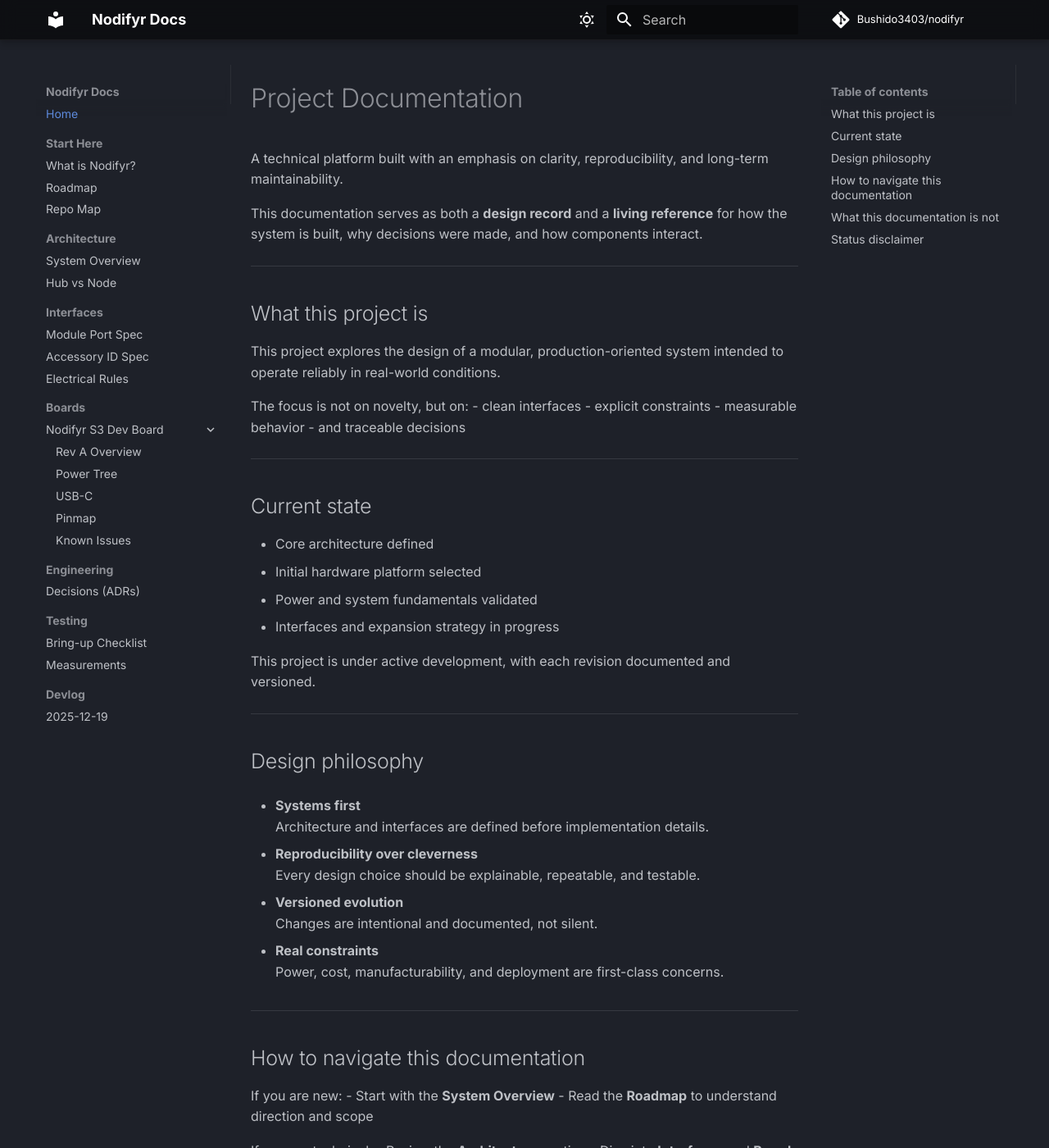
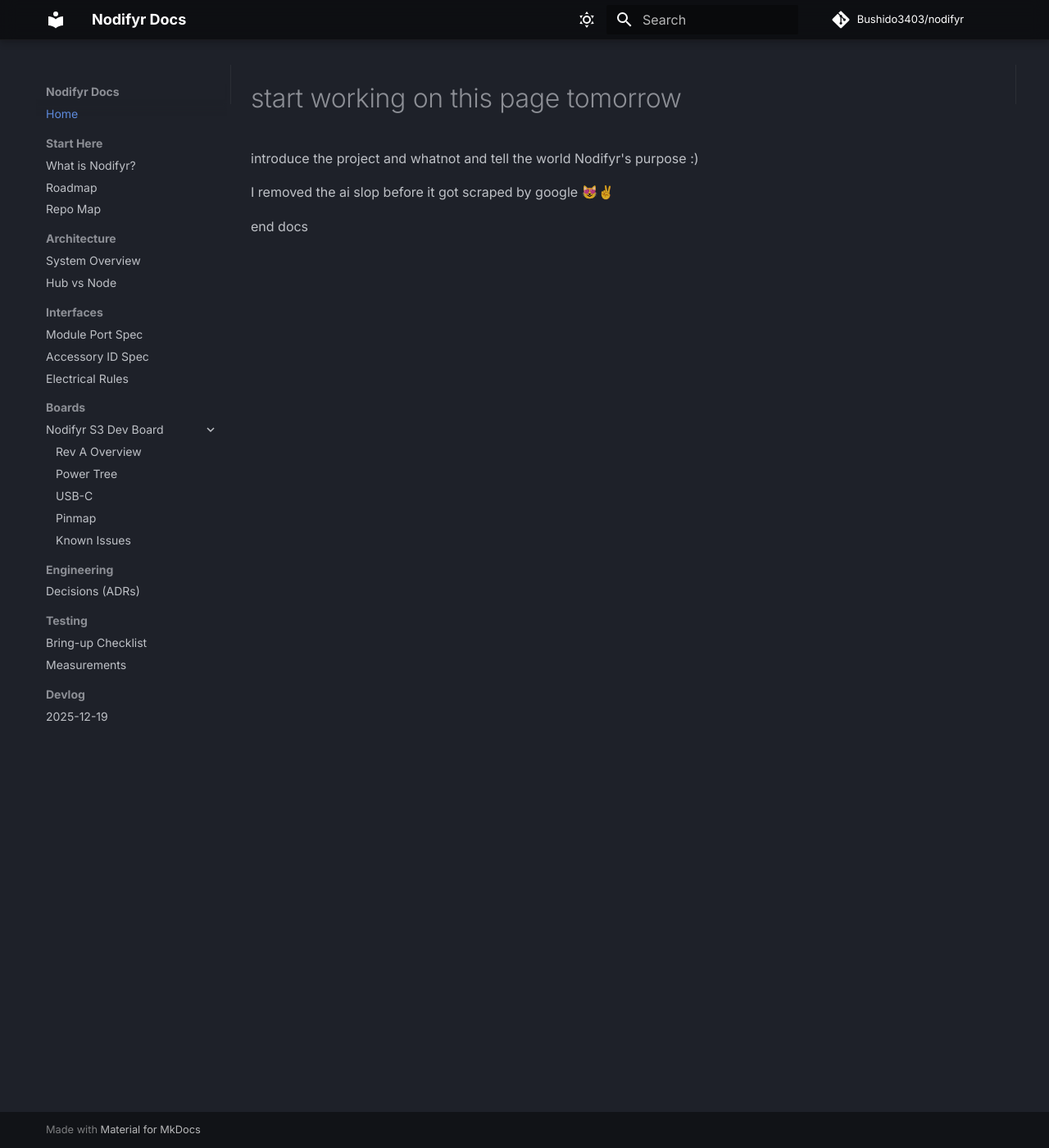
Before and after one commit to Bushido3403/nodifyr, an MkDocs documentation site: the page built from docs/index.md, in a window 1280 px wide and 1400 px high. Shown: the whole window at 82% size. Built offline with MkDocs 1.6.1 and Material for MkDocs 9.7.7, drawn with Linux system fonts in a browser that asks for light colours; comment, search, counter and statistics services are not loaded; some of the changed text lies outside the part shown.

Commit message:
Update index.md

```diff
--- a/docs/index.md
+++ b/docs/index.md
@@ -1,78 +1,6 @@
-# Project Documentation
+# start working on this page tomorrow
+introduce the project and whatnot and tell the world Nodifyr's purpose :)
 
-A technical platform built with an emphasis on clarity, reproducibility, and long-term maintainability.
+I removed the ai slop before it got scraped by google 😻✌️
 
-This documentation serves as both a **design record** and a **living reference** for how the system is built, why decisions were made, and how components interact.
-
----
-
-## What this project is
-
-This project explores the design of a modular, production-oriented system intended to operate reliably in real-world conditions.
-
-The focus is not on novelty, but on:
-- clean interfaces
-- explicit constraints
-- measurable behavior
-- and traceable decisions
-
----
-
-## Current state
-
-- Core architecture defined
-- Initial hardware platform selected
-- Power and system fundamentals validated
-- Interfaces and expansion strategy in progress
-
-This project is under active development, with each revision documented and versioned.
-
----
-
-## Design philosophy
-
-- **Systems first**
-  Architecture and interfaces are defined before implementation details.
-
-- **Reproducibility over cleverness**
-  Every design choice should be explainable, repeatable, and testable.
-
-- **Versioned evolution**
-  Changes are intentional and documented, not silent.
-
-- **Real constraints**
-  Power, cost, manufacturability, and deployment are first-class concerns.
-
----
-
-## How to navigate this documentation
-
-If you are new:
-- Start with the **System Overview**
-- Read the **Roadmap** to understand direction and scope
-
-If you are technical:
-- Review the **Architecture** section
-- Dive into **Interfaces** and **Board Revisions**
-- See **Engineering Decisions (ADRs)** for rationale
-
-If you are evaluating rigor:
-- Look at **Testing**, **Measurements**, and **Known Issues**
-- Read the **Devlog** entries for development context
-
----
-
-## What this documentation is not
-
-- It is not a marketing site
-- It is not a tutorial-first guide
-- It is not optimized for speed-reading
-
-It is optimized for **understanding**.
-
----
-
-## Status disclaimer
-
-This documentation reflects the current state of the project and will evolve as the system matures.
-Older decisions are preserved for context, even when superseded.
+end docs
```
